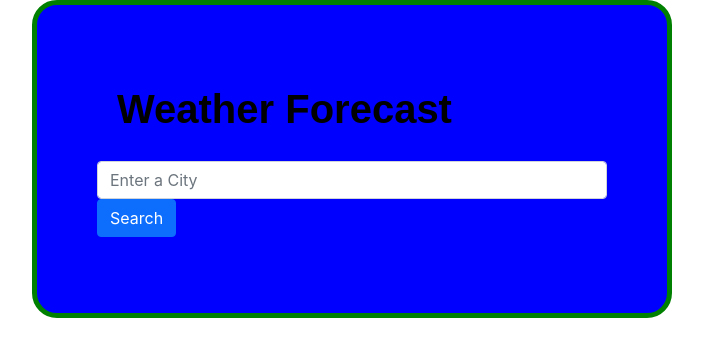
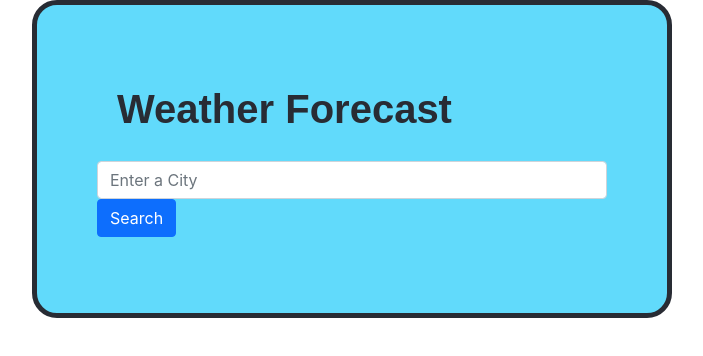
Before and after one commit to Jandels/React-Weather-App, a React (Create React App) app: page / in a window 1280 px wide. Shown: the top 356 px of the page, without its empty margins (288-991 px from the left). Built offline with nearby package versions, Linux system fonts and the light colour scheme.

Commit message:
Tweaked Colours and CSS

```diff
--- a/src/SearchWeather.css
+++ b/src/SearchWeather.css
@@ -3,13 +3,13 @@
   width: 50%;
   margin: auto;
   padding: 60px;
-  background: blue;
-  border: 5px solid green;
+  background: #61dafb;
+  border: 5px solid #282c34;
   border-radius: 25px;
 }
 
 h1 {
-  color: black;
+  color: #282c34;
   font-family: Arial, Helvetica, sans-serif;
   padding: 20px;
   font-weight: bold;
```
